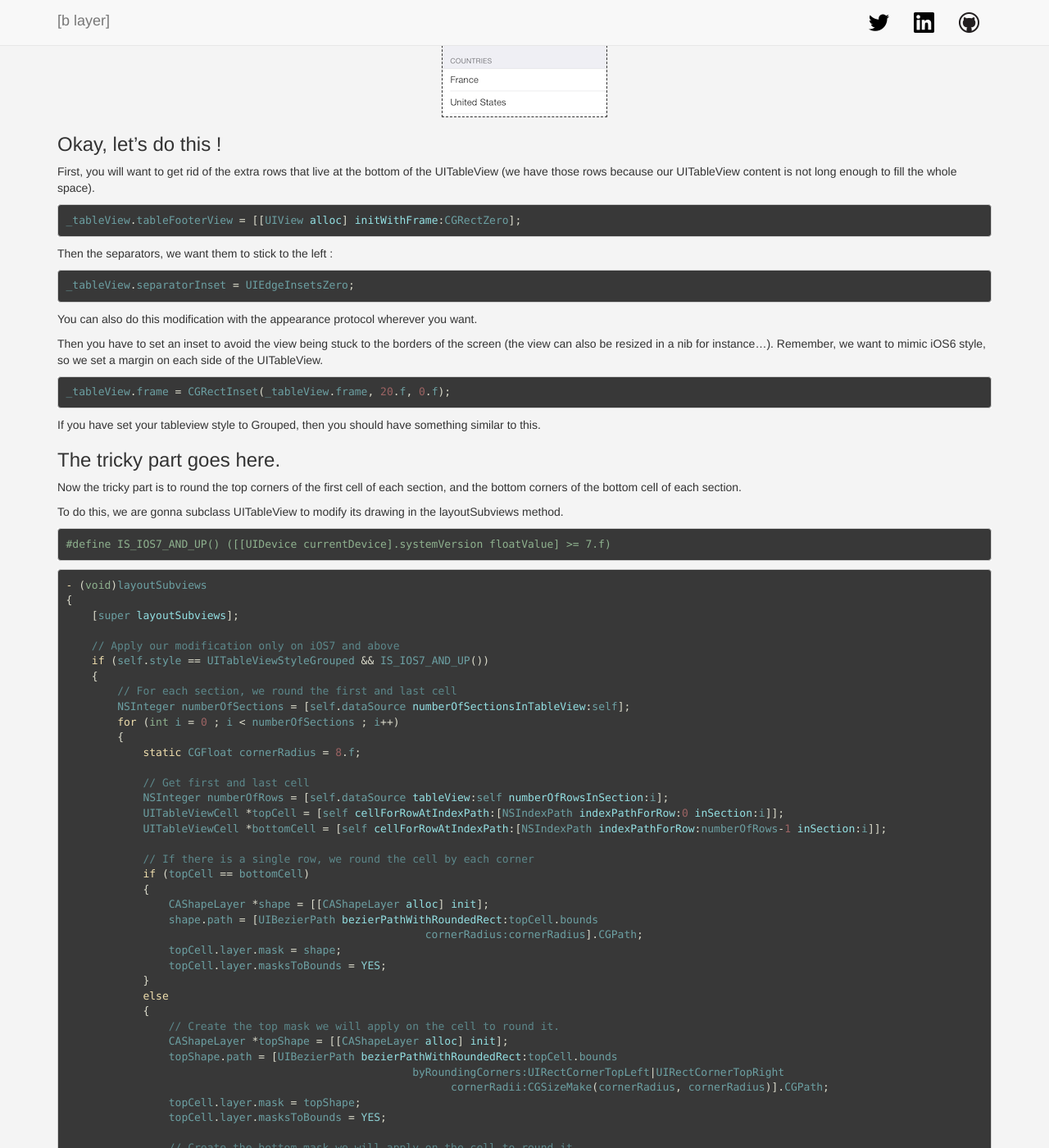
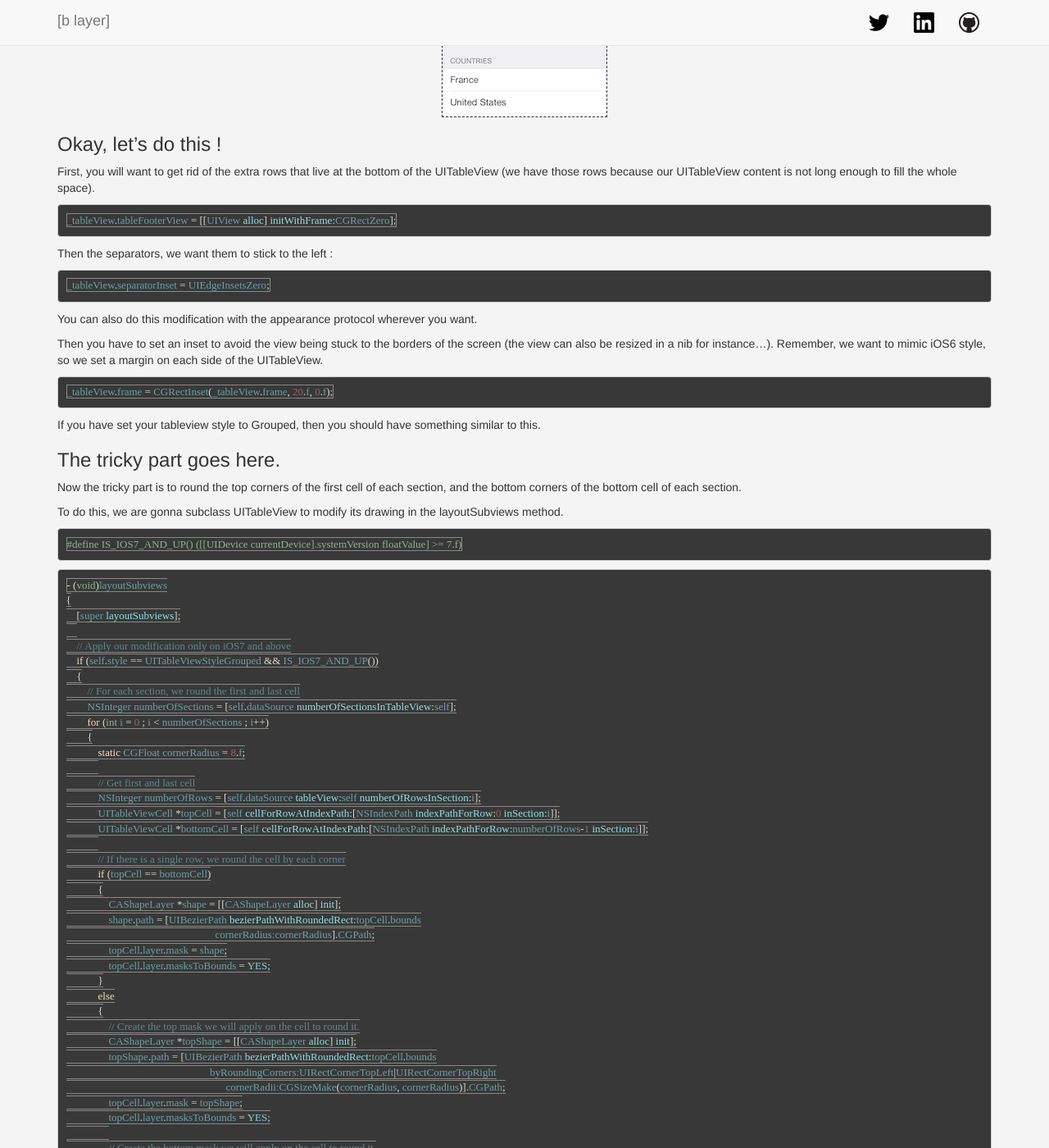
Before and after one commit to notbenoit/notbenoit.github.io, a Jekyll site: the page built from _posts/2014-02-27-iOS7-grouped-rounded-table-view.markdown, in a window 1280 px wide and 1400 px high, scrolled down 417 px. Shown: the whole window at 82% size. Built offline with Jekyll 4.4.1, drawn with Linux system fonts in a browser that asks for light colours; nearby versions of some CDN libraries; Markdown is read by kramdown in place of the engine named in the settings; comment, search, counter and statistics services are not loaded.

Commit message:
Improved design for inline code blocks.

```diff
--- a/css/blog.css
+++ b/css/blog.css
@@ -7,6 +7,14 @@
 	display: block;
 	margin: auto;
 	border: dashed 1px;
+}
+
+code {
+    color: gray;
+    background: white;
+    border-radius: 4px;
+    border: 1px solid #888888;
+    font : 1em "andale mono";
 }
 
 .post-container {
```
